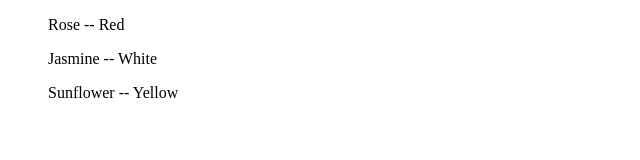
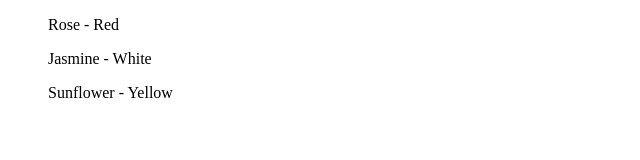
Before and after one commit to VinoVaishnavi/Angular, an Angular app: page / in a window 1280 px wide. Shown: the top 160 px of the page, without its empty margins (0-640 px from the left). Built offline with nearby package versions, Linux system fonts and the light colour scheme.

Commit message:
Angular project pushed

```diff
--- a/src/app/app.component.html
+++ b/src/app/app.component.html
@@ -1,3 +1,3 @@
 <ol *ngFor="let i of flower">
-  {{i.name}} -- {{i.color}}
+  {{i.name}} - {{i.color}}
 </ol>
```
